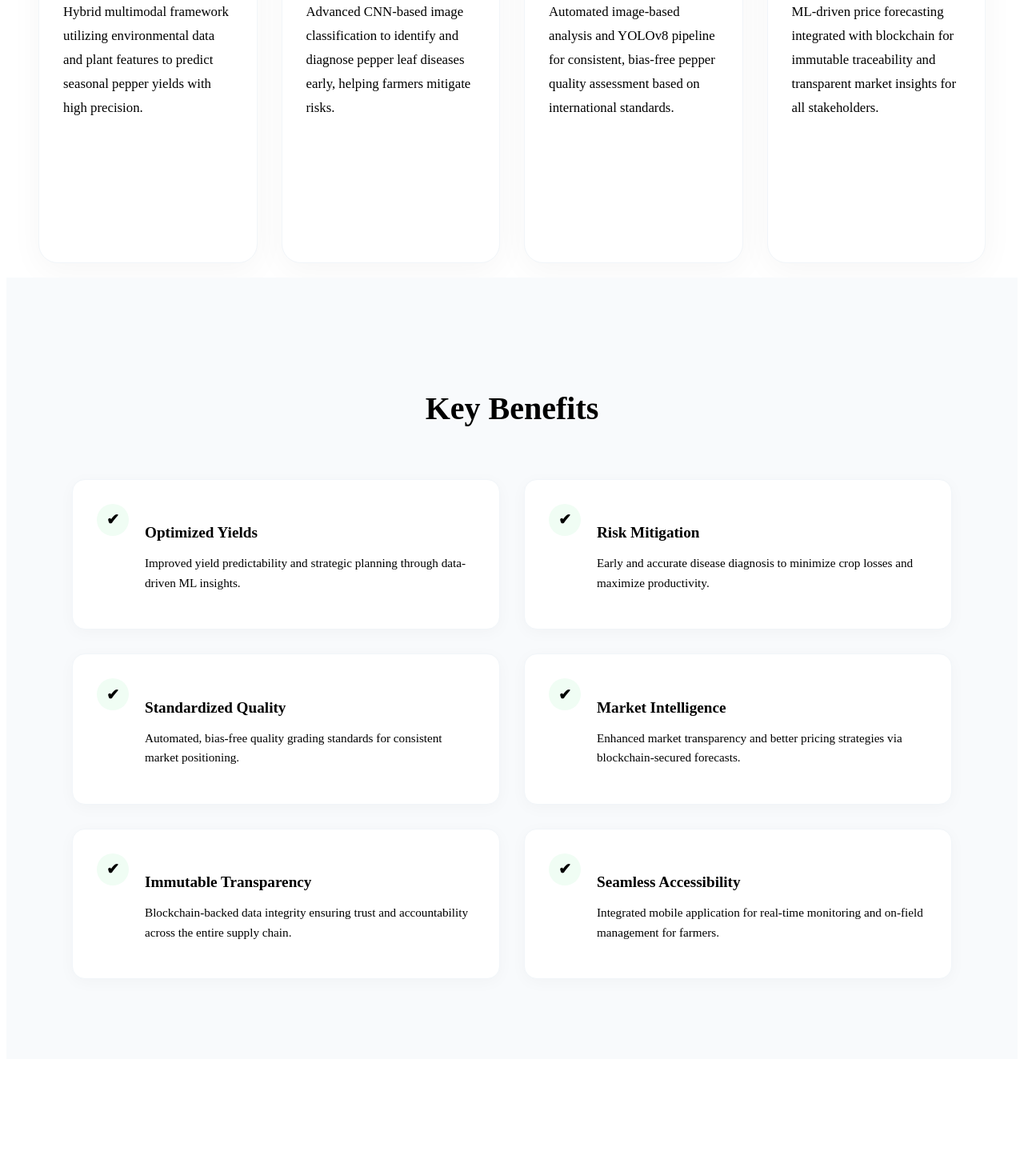
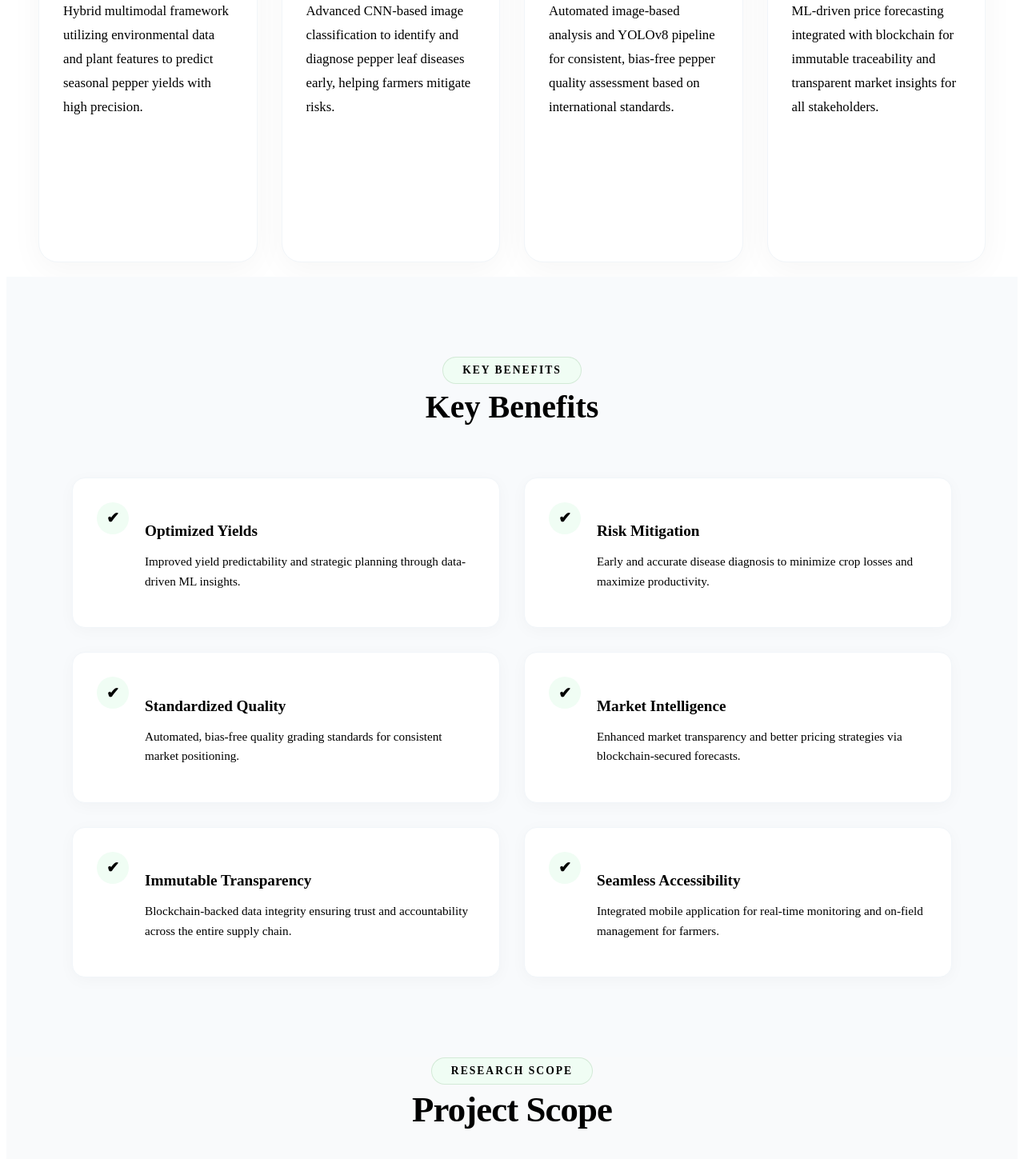
Before and after one commit to JanudiAdhikari/CeylonPepper, a React (Vite) app: page / in a window 1280 px wide. Shown: the part 1330-2779 px from the top of the page at 80% size. Built offline with nearby package versions, Linux system fonts and the light colour scheme; the HTML template or start-up script is replaced by a standard one.

Commit message:
Included some labels

```diff
--- a/src/pages/AboutUs.jsx
+++ b/src/pages/AboutUs.jsx
@@ -14,6 +14,9 @@ const AboutUs = () => {
 
   return (
     <div className="container fade-in" style={{ padding: '40px 50px', maxWidth: '1400px' }}>
+      <div className="badge-container">
+        <span className="section-badge">Our Team</span>
+      </div>
       <h2 className="section-title">About Us</h2>
       <p className="text-center" style={{ marginBottom: '50px', fontSize: '1.2rem', color: 'var(--text-dark)', fontWeight: '500', maxWidth: '800px', margin: '0 auto 50px' }}>
         Meet the team behind CeylonPepper: SLIIT Software Engineering undergraduates driving the future of smart agriculture with ML and Blockchain.
--- a/src/pages/ContactUs.jsx
+++ b/src/pages/ContactUs.jsx
@@ -43,6 +43,9 @@ const ContactUs = () => {
 
   return (
     <div className="container fade-in" style={{ padding: '40px 20px', maxWidth: '1200px' }}>
+      <div className="badge-container">
+        <span className="section-badge">Connect</span>
+      </div>
       <h2 className="section-title">Contact Us</h2>
       <p className="text-center" style={{ marginBottom: '50px', fontSize: '1.1rem', color: 'var(--text-light)', maxWidth: '600px', margin: '0 auto 50px' }}>
         Have questions about our research project or want to learn more? We'd love to hear from you. Send us a message below!
--- a/src/pages/Documents.jsx
+++ b/src/pages/Documents.jsx
@@ -48,6 +48,9 @@ const Documents = () => {
 
   return (
     <div className="container fade-in" style={{ padding: '40px 20px', maxWidth: '1000px' }}>
+      <div className="badge-container">
+        <span className="section-badge">Resources</span>
+      </div>
       <h2 className="section-title">Project Documents</h2>
       <p className="text-center" style={{ marginBottom: '40px', color: 'var(--text-light)' }}>
         Downloadable resources and finalized research papers for the CeylonPepper project.
--- a/src/pages/Domain.jsx
+++ b/src/pages/Domain.jsx
@@ -37,6 +37,9 @@ const Domain = () => {
 
     return (
         <div ref={sectionRef} className={`fade-in ${isVisible ? 'page-animated' : ''}`} style={{ backgroundColor: '#f9fafb', minHeight: '100vh', paddingBottom: '60px' }}>
+            <div className="badge-container anim-item anim-delay-1">
+                <span className="section-badge">Research Scope</span>
+            </div>
             <div className="scope-header anim-item anim-delay-1">
                 <h1>Project Scope</h1>
                 <div className="underline"></div>
--- a/src/pages/Home.jsx
+++ b/src/pages/Home.jsx
@@ -56,7 +56,7 @@ const Home = () => {
               <div className="anim-item anim-delay-6">
                 <div className="hero-actions">
                   <a href="#documents" className="hero-btn btn-primary" style={{ textDecoration: 'none' }}>Explore Documents</a>
-                  <a href="#contact" className="hero-btn btn-secondary" style={{ textDecoration: 'none' }}>Reach Us</a>
+                  <a href="#milestones" className="hero-btn btn-secondary" style={{ textDecoration: 'none' }}>View Milestones</a>
                 </div>
               </div>
 
@@ -75,6 +75,9 @@ const Home = () => {
       {/* Features Section */}
       <section className="features">
         <div className="container">
+          <div className="badge-container">
+            <span className="section-badge">Core Modules</span>
+          </div>
           <h3 className="section-title">Core Modules</h3>
           <div className="features-grid">
             <div className="feature-card">
@@ -105,6 +108,9 @@ const Home = () => {
       {/* Benefits Section */}
       <section className="benefits">
         <div className="container">
+          <div className="badge-container">
+            <span className="section-badge">Key Benefits</span>
+          </div>
           <h3 className="section-title">Key Benefits</h3>
           <div className="benefits-grid">
             <div className="benefit-item">
--- a/src/pages/Milestones.jsx
+++ b/src/pages/Milestones.jsx
@@ -55,6 +55,9 @@ const Milestones = () => {
 
   return (
     <div ref={sectionRef} className={`container ${isVisible ? 'page-animated' : ''}`} style={{ padding: '80px 20px', maxWidth: '1000px' }}>
+      <div className="badge-container anim-item anim-delay-1">
+        <span className="section-badge">Project Timeline</span>
+      </div>
       <div className="anim-item anim-delay-1">
         <h2 className="section-title">Project Milestones</h2>
       </div>
--- a/src/pages/Presentations.jsx
+++ b/src/pages/Presentations.jsx
@@ -14,6 +14,9 @@ const Presentations = () => {
 
   return (
     <div className="container fade-in" style={{ padding: '40px 20px' }}>
+      <div className="badge-container">
+        <span className="section-badge">Presentations</span>
+      </div>
       <h2 className="section-title">Presentation Slides</h2>
       <div className="card-grid">
         {slides.map((s, i) => (
--- a/src/styles/Accordion.css
+++ b/src/styles/Accordion.css
@@ -6,13 +6,14 @@
 
 .scope-header {
   text-align: center;
-  margin: 40px 0;
+  margin: 0 0 20px;
 }
 
 .scope-header h1 {
   font-size: 2.8rem;
   font-weight: 800;
   color: var(--primary);
+  margin-top: 0;
   margin-bottom: 12px;
 }
 
--- a/src/styles/Pages.css
+++ b/src/styles/Pages.css
@@ -5,9 +5,41 @@
   padding: 0 20px;
 }
 
+.badge-container {
+  text-align: center;
+  margin-bottom: 5px;
+}
+
+.section-badge {
+  display: inline-block;
+  padding: 8px 24px;
+  background-color: #f0fdf4;
+  color: var(--primary);
+  border: 1px solid rgba(46, 125, 50, 0.15);
+  border-radius: 50px;
+  font-size: 0.85rem;
+  font-weight: 800;
+  text-transform: uppercase;
+  letter-spacing: 2px;
+  transition: all 0.3s cubic-bezier(0.2, 0.8, 0.2, 1);
+}
+
+/* Badge is static — no hover or active state changes */
+.section-badge:hover,
+.section-badge:active,
+.section-badge:focus {
+  background-color: #f0fdf4;
+  color: var(--primary);
+  transform: none;
+  box-shadow: none;
+  cursor: default;
+}
+
+
 .section-title {
   color: var(--primary);
   font-size: 2.5rem;
+  margin-top: 0;
   margin-bottom: 50px;
   text-align: center;
   font-weight: 800;
@@ -655,14 +687,15 @@
 /* Domain / Project Scope Header */
 .scope-header {
   text-align: center;
-  padding: 80px 20px 40px;
-  background: white;
+  padding: 0 20px 40px;
+  background: transparent;
 }
 
 .scope-header h1 {
   font-size: 3.2rem;
   color: var(--primary);
   font-weight: 900;
+  margin-top: 0;
   margin-bottom: 15px;
   letter-spacing: -0.02em;
 }
```
